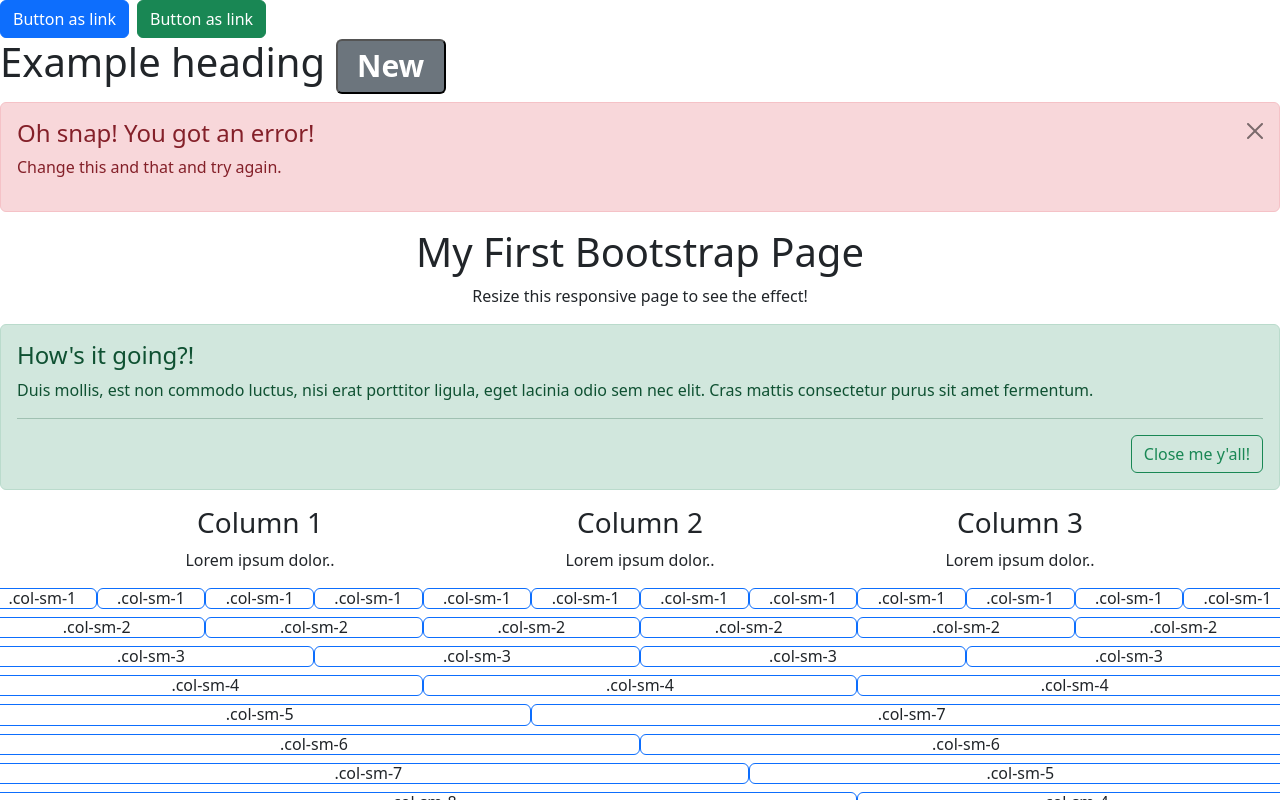
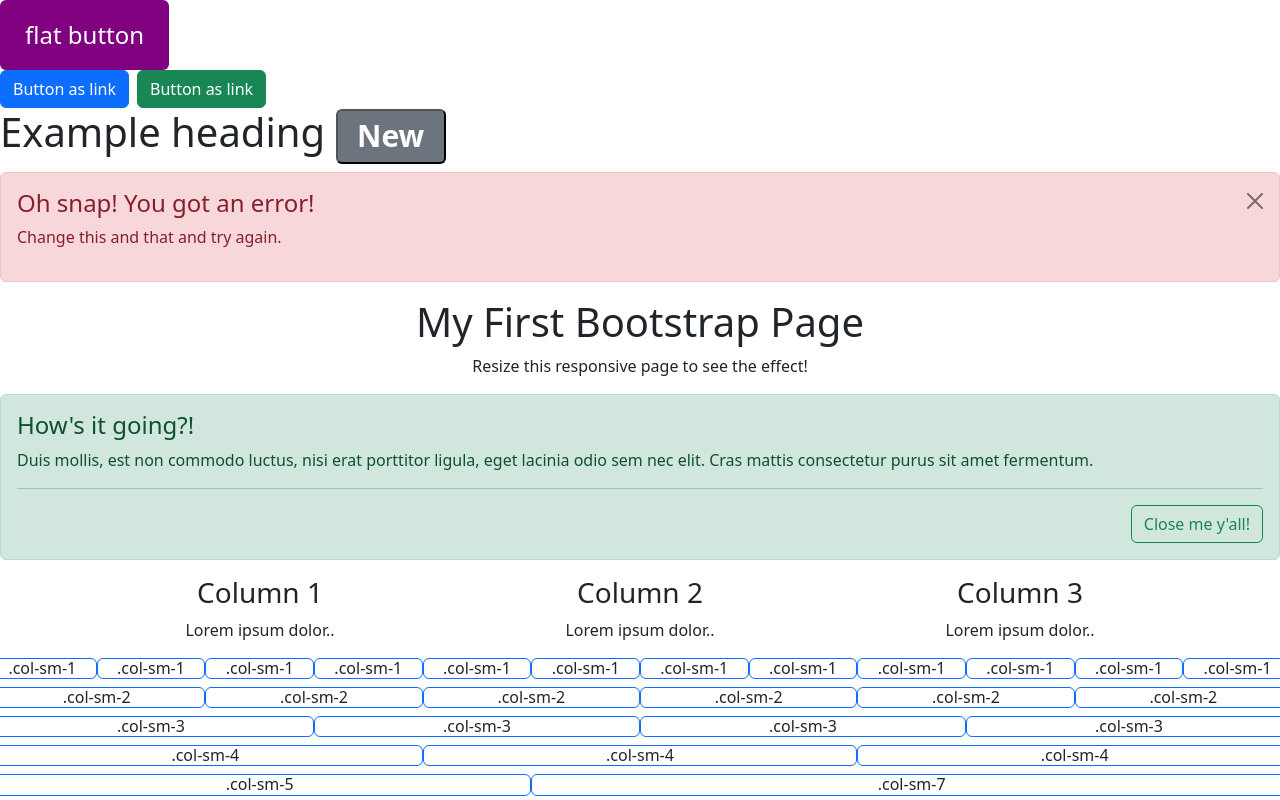
Before and after one commit to waqarhussain786/bootstrap-practice, a React (Create React App) app: page / in a window 1280 px wide. Shown: the top 800 px of the page. Built offline with nearby package versions, Linux system fonts and the light colour scheme.

Commit message:
bootstrap-with-css

```diff
--- /dev/null
+++ b/src/first-bootstrap.css
@@ -0,0 +1,9 @@
+ .btn-flat {
+     background-color: purple;
+     color: white;
+ }
+
+ .btn-xxl {
+     padding: 1rem 1.5rem;
+     font-size: 1.5rem;
+ }
--- a/src/firt-bootstrap.jsx
+++ b/src/firt-bootstrap.jsx
@@ -1,11 +1,17 @@
 import React from 'react'
 import { useState } from 'react';
 import { Button, Stack, Badge, Alert } from 'react-bootstrap';
+import "./first-bootstrap.css";
 // import Button from 'react-bootstrap/Button';
 const FirtBootstrap = () => {
     const [show, setShow] = useState(true);
     return (
         <div>
+            <div>
+                <Button variant="flat" size="xxl">
+                    flat button
+                </Button>
+            </div>
             <div>
                 <Stack direction="horizontal" gap={2}>
                     <Button as="a" variant="primary">
```
